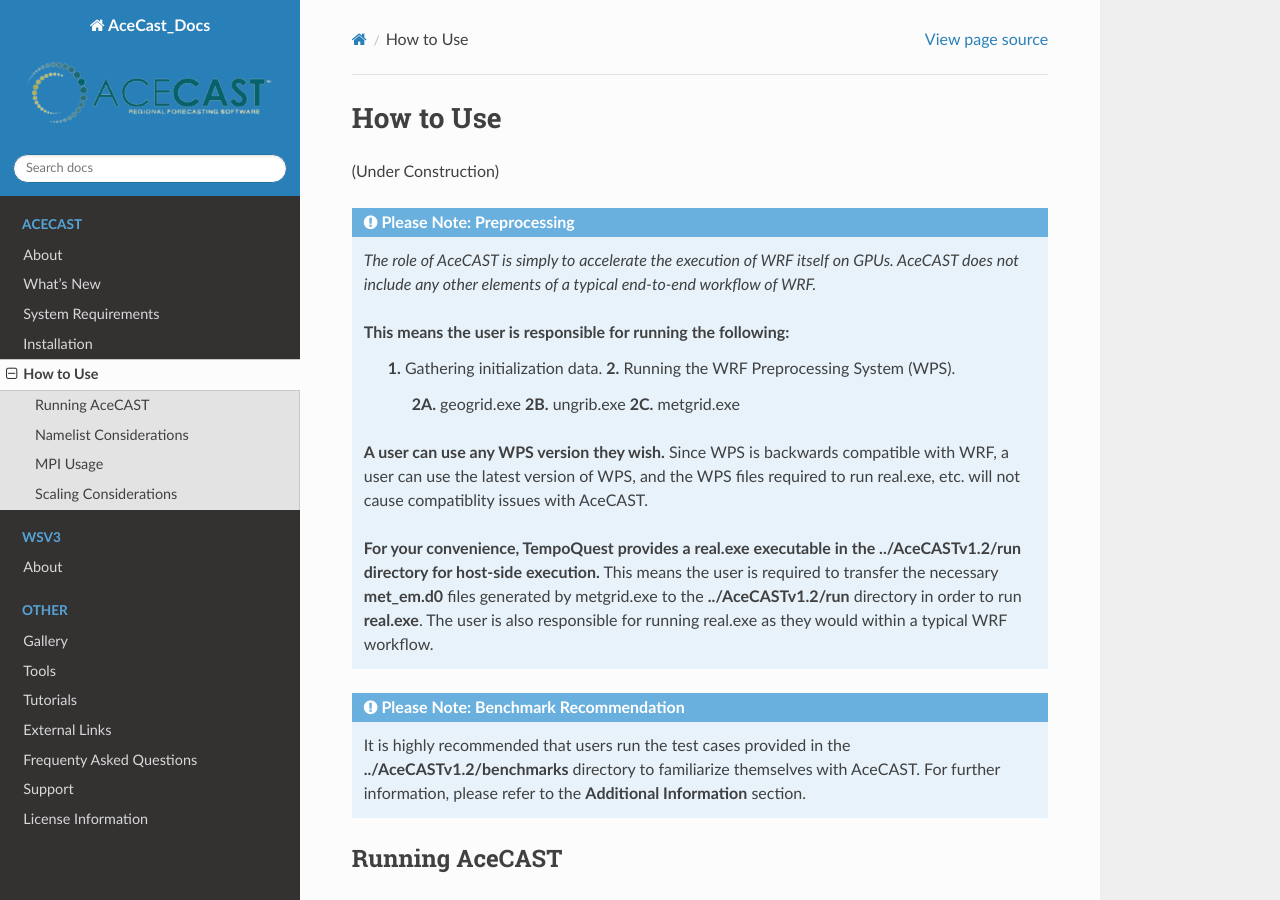
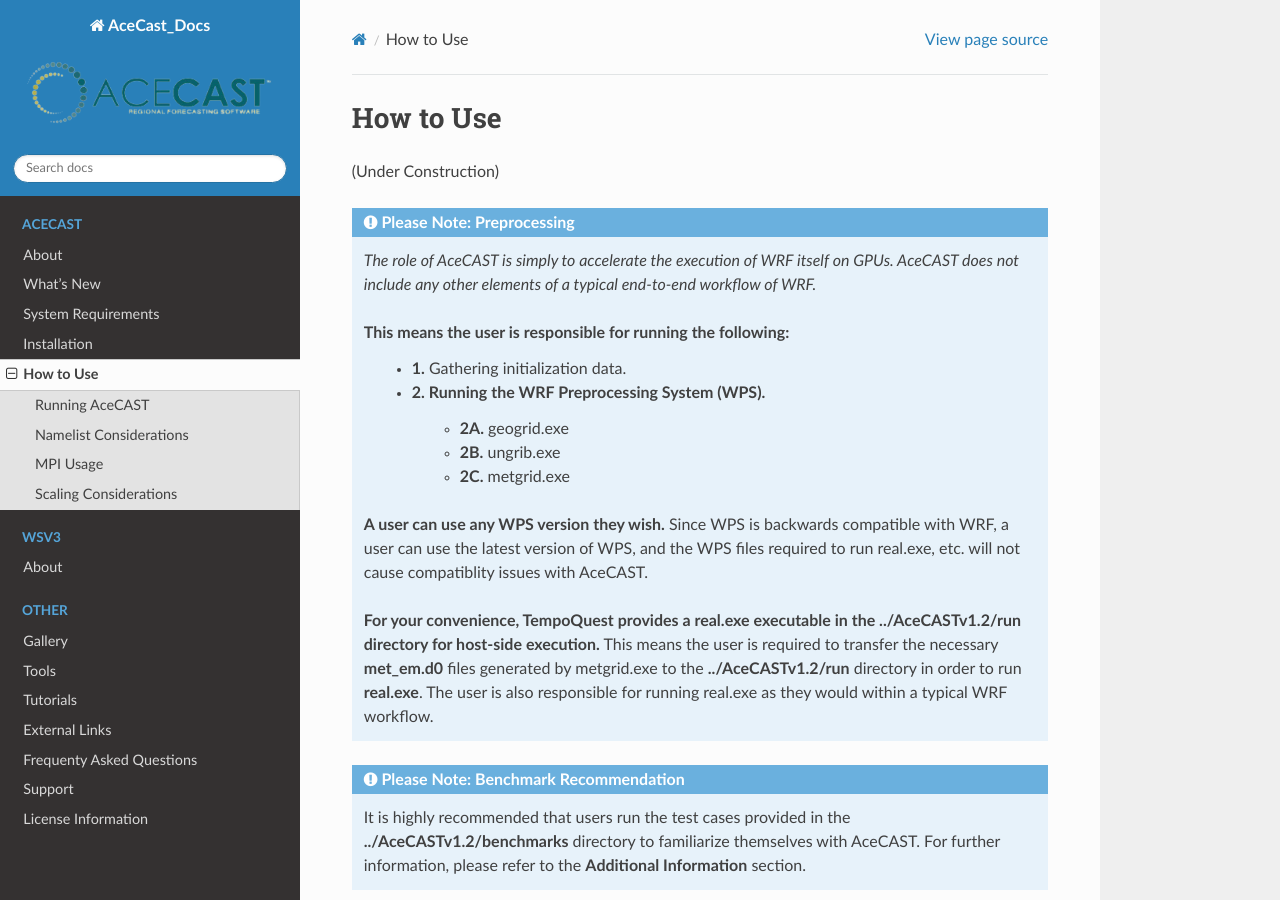
Before and after one commit to TempoQuestInc/AceCAST-Docs, a Sphinx documentation site: the page built from source/How_to_use.rst, in a window 1280 px wide and 900 px high. Built offline with Sphinx 7.4.7 and the Read the Docs theme 2.0.0, drawn with Linux system fonts in a browser that asks for light colours.

Commit message:
Modifying heading notes display

```diff
--- a/source/How_to_use.rst
+++ b/source/How_to_use.rst
@@ -10,11 +10,11 @@
         *The role of AceCAST is simply to accelerate the execution of WRF itself on GPUs. AceCAST does not include any other elements of a typical end-to-end workflow of WRF.*
 
         This means the user is responsible for running the following:
-                **1.** Gathering initialization data.
-                **2.** Running the WRF Preprocessing System (WPS).
-                        **2A.** geogrid.exe
-                        **2B.** ungrib.exe
-                        **2C.** metgrid.exe
+              *  **1.** Gathering initialization data.
+              *  **2.** Running the WRF Preprocessing System (WPS).
+                      *  **2A.** geogrid.exe
+                      *  **2B.** ungrib.exe
+                      *  **2C.** metgrid.exe
 
         **A user can use any WPS version they wish.** Since WPS is backwards compatible with WRF, a user can use the latest version of WPS, and the WPS files required to run real.exe, etc. will not cause compatiblity issues with AceCAST.
 
```
